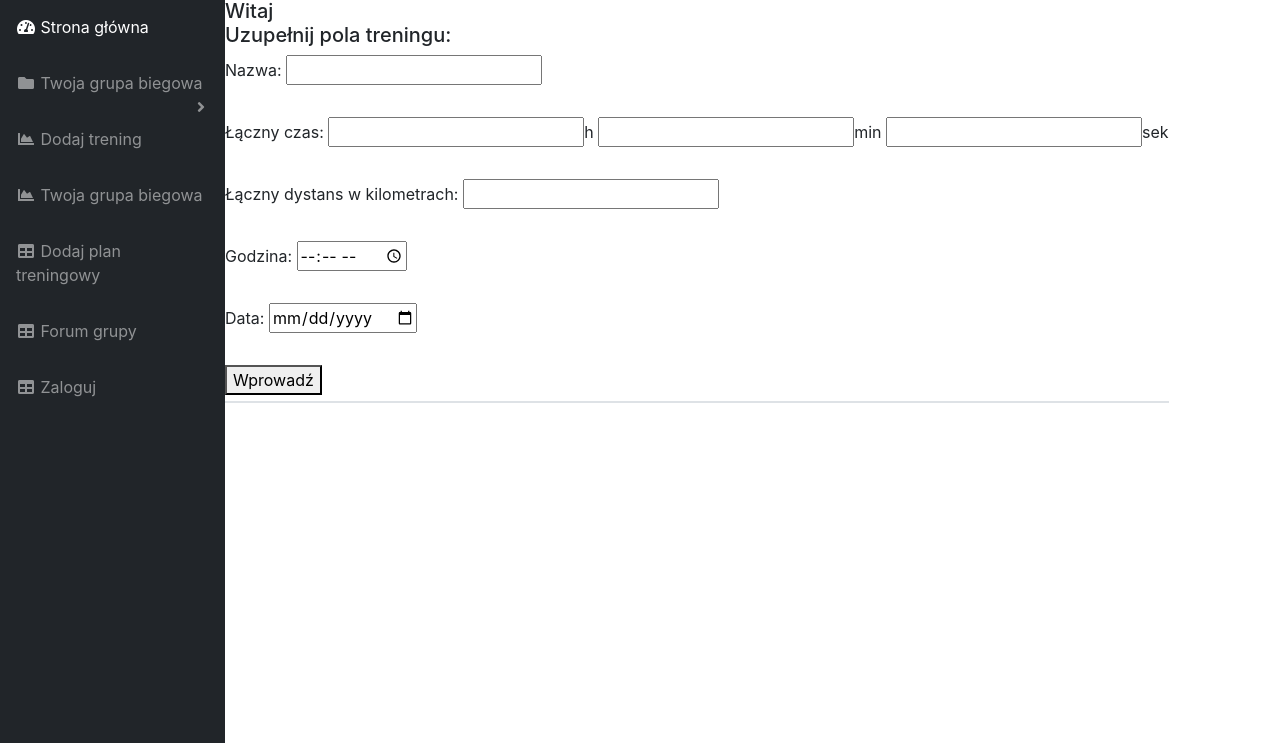
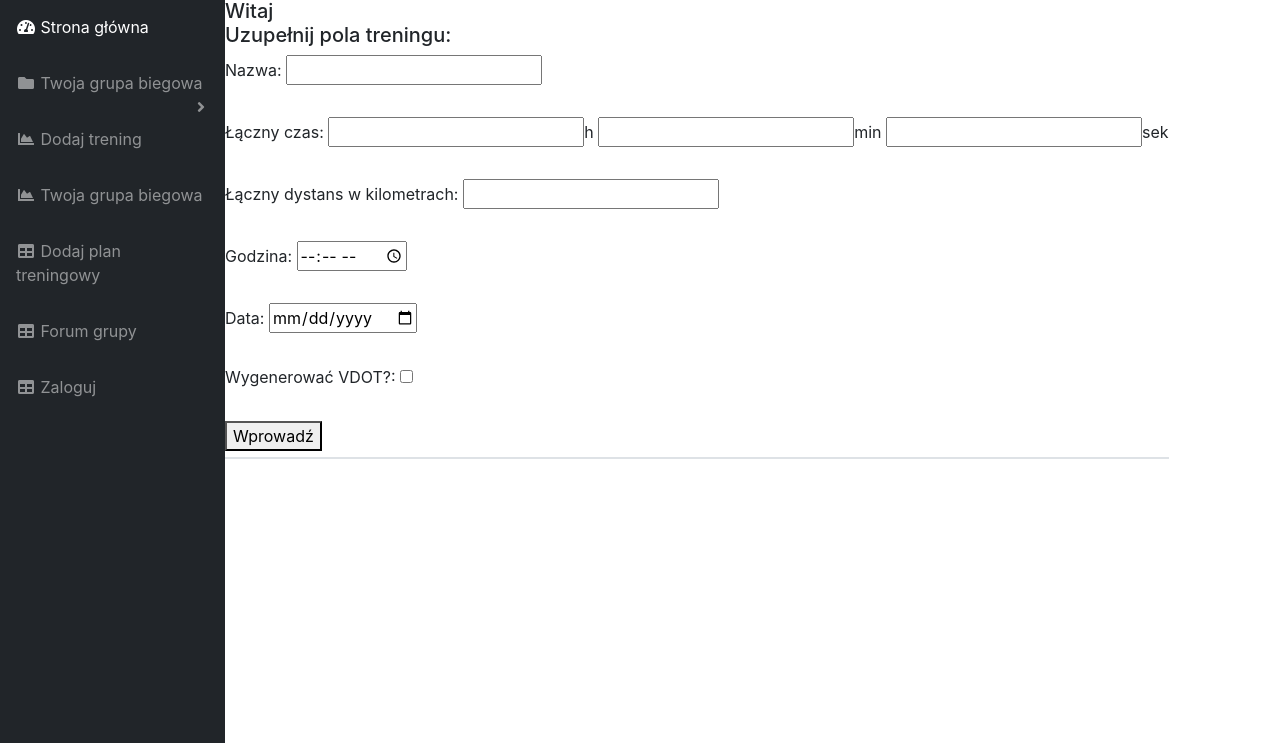
Before and after one commit to przemyslawkulak/Racemate-aplikacja-biegowa, a Django app: page /add_training/ in a window 1280 px wide. Shown: the part 57-800 px from the top of the page. Run offline with Django 3.2, Linux system fonts and the light colour scheme; some libraries are stand-ins or nearby versions.

Commit message:
VDOT Generate

```diff
--- a/Racemate/racemate/templates/racemate/add_training.html
+++ b/Racemate/racemate/templates/racemate/add_training.html
@@ -27,6 +27,10 @@
          <div><label>Data:
             <input type="date" name="date">
         </label></div><br>
+                <div><label>Wygenerować VDOT?:
+            <input type="checkbox" name="VDOT">
+        </label></div><br>
+
      </div>
      <button type="submit">Wprowadź</button>
             </table>
--- a/Racemate/racemate/views.py
+++ b/Racemate/racemate/views.py
@@ -9,6 +9,110 @@ from django.views import View
 from racemate.forms import UserForm, LoginForm, PastTrainingForm, SendMessageForm
 # PastTrainingForm
 from racemate.models import MyUser, RunningGroup, Message, PastTraining
+from racemate.table import TABLES
+
+
+def checktable3(time):
+    for i in range(0, 30):
+        if time > TABLES[0][1]:
+            vdot = 30
+            return vdot
+        elif time < TABLES[i][1] and time > TABLES[i + 1][1]:
+            vdot = TABLES[i][0]
+            return vdot
+        else:
+            vdot = 60
+            return vdot
+
+
+def generateVDOT(tr):
+    if tr.distance_total < 3000:
+        print('nie mierzone')
+        return f'VDOT generujemy od dystansu 3 km'
+
+
+    elif tr.distance_total > 3000 and tr.distance_total < 5000:
+        speed = round((float(tr.distance_total) / float(tr.time_total) * 3.6), 2)
+        time = int(3000 / (speed / 3.6))
+        print('3km')
+        for i in range(0, 30):
+            if time > TABLES[0][1]:
+                vdot = 30
+                return vdot
+            elif time < TABLES[i][1] and time > TABLES[i + 1][1]:
+                vdot = TABLES[i][0]
+                return vdot
+            elif time < TABLES[30][1]:
+                vdot = 60
+                return vdot
+
+
+    elif tr.distance_total > 5000 and tr.distance_total < 10000:
+        speed = round((float(tr.distance_total) / float(tr.time_total) * 3.6), 2)
+        time = int(5000 / (speed / 3.6))
+        print('5 km')
+        for i in range(0, 30):
+            if time > TABLES[0][2]:
+                vdot = 30
+                return vdot
+            elif time < TABLES[i][2] and time > TABLES[i + 1][2]:
+                vdot = TABLES[i][0]
+                return vdot
+            elif time < TABLES[30][2]:
+                vdot = 60
+                return vdot
+
+    elif tr.distance_total > 10000 and tr.distance_total < 21097:
+        speed = round((float(tr.distance_total) / float(tr.time_total) * 3.6), 2)
+        time = int(10000 / (speed / 3.6))
+        print('10 km')
+        for i in range(0, 30):
+            if time > TABLES[0][3]:
+                vdot = 30
+                return vdot
+            elif time < TABLES[i][3] and time > TABLES[i + 1][3]:
+                vdot = TABLES[i][0]
+                return vdot
+            elif time < TABLES[30][3]:
+                vdot = 60
+                return vdot
+
+
+    elif tr.distance_total > 21097 and tr.distance_total < 42195:
+        speed = round((float(tr.distance_total) / float(tr.time_total) * 3.6), 2)
+        time = int(21097 / (speed / 3.6))
+        print('Pół')
+        for i in range(0, 30):
+            if time > TABLES[0][4]:
+                vdot = 30
+                return vdot
+            elif time < TABLES[i][4] and time > TABLES[i + 1][4]:
+                vdot = TABLES[i][0]
+                return vdot
+            elif time < TABLES[30][4]:
+                vdot = 60
+                return vdot
+
+    elif tr.distance_total > 42195:
+        speed = round((float(tr.distance_total) / float(tr.time_total) * 3.6), 2)
+        time = int(42195 / (speed / 3.6))
+        print(tr.distance_total)
+        print(tr.time_total)
+        print(speed)
+        print(time)
+        print('Maraton')
+        print(TABLES[0][5])
+        for i in range(0, 30):
+            if time > TABLES[0][5]:
+                vdot = 30
+                return vdot
+            elif time < int(TABLES[i][5]) and time > int(TABLES[i + 1][5]):
+                print(TABLES[i][5])
+                vdot = TABLES[i][0]
+                return vdot
+            elif time < TABLES[30][5]:
+                vdot = 60
+                return vdot
 
 
 class Index(View):
@@ -99,8 +203,11 @@ class AddTrainingView(View):
         time = request.POST.get('time')
         date = request.POST.get('date')
         datetime = date + ' ' + time
-        PastTraining.objects.create(name=name, time_total=time_total, distance_total=distance_total, date=datetime,
-                                    user=request.user)
+        tr = PastTraining.objects.create(name=name, time_total=time_total, distance_total=distance_total, date=datetime,
+                                         user=request.user)
+        print(generateVDOT(tr))
+        request.user.efficiency = generateVDOT(tr)
+        request.user.save()
         return redirect('landing-page')
 
 
```
